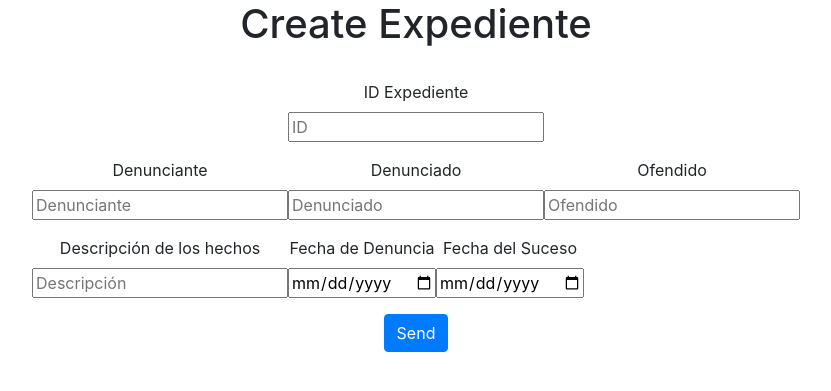
After one commit to RX19/pg, a PHP site: page /Views/CExp.php in a window 1280 px wide. The commit adds this page. Shown: the top 391 px of the page, without its empty margins (224-1055 px from the left). Run offline with PHP 8.4, Linux system fonts and the light colour scheme.

Commit message:
added Cexp a sform to create Exp

```diff
--- a/Controller/UsCon.php
+++ b/Controller/UsCon.php
@@ -13,7 +13,7 @@
             $UsMod = new UsMod();
             $data = $UsMod->getID();
 
-            include ('Views/QExp.php');
+            include ('Views/RExp.php');
 
         }
 
--- /dev/null
+++ b/Views/CExp.php
@@ -0,0 +1,66 @@
+<!DOCTYPE html>
+<html lang="en">
+<head>
+    <meta charset="UTF-8">
+    <meta name="viewport" content="width=device-width, initial-scale=1.0">
+    <link rel="stylesheet" href="https://cdn.jsdelivr.net/npm/bootstrap@4.6.2/dist/css/bootstrap.min.css" integrity="sha384-xOolHFLEh07PJGoPkLv1IbcEPTNtaed2xpHsD9ESMhqIYd0nLMwNLD69Npy4HI+N" crossorigin="anonymous">
+
+    <title>Create Expediente</title>
+</head>
+<body>
+
+    <div class="text-center">
+        <h1>Create Expediente</h1>
+        <img src="" alt="" srcset="">
+    </div>
+
+    <div class="row justify-content-center align-items-center">
+        <form class="text-center" action="../Controller/UsCon.php" method="post">
+
+            <div class="row justify-content-center">
+                <p>
+                    <label for="idexp">ID Expediente</label> <br>
+                    <input type="text" id="idexp" name="idexp" placeholder="ID" required="true">
+                </p>
+
+            </div>
+
+
+            <div class="row justify-md-center">
+
+                <p>
+                    <label for="dnte">Denunciante</label> <br>
+                    <input type="text" id="dnte" name="dnte" placeholder="Denunciante" required="true">
+                </p>
+
+                <p>
+                    <label for="dntec">Denunciado</label> <br>
+                    <input type="text" id="dndo" name="dndo" placeholder="Denunciado" required="true">
+                </p>
+
+                <p>
+                    <label for="ofen">Ofendido</label> <br>
+                    <input type="text" id="ofen" name="ofen" placeholder="Ofendido" required="true">
+                </div>
+
+            <div class="row justify-md-center">
+                <p>
+                    <label for="desc">Descripción de los hechos</label> <br>
+                    <input type="text" id="desc" name="desc" placeholder="Descripción" required="true">
+                </p>
+
+                <p>
+                    <label for="fden">Fecha de Denuncia</label> <br>
+                    <input type="date" id="fden" name="fden" placeholder="Fecha de Denuncia" required="true">
+                </p>
+
+                <p>
+                    <label for="fsuce">Fecha del Suceso</label> <br>
+                    <input type="date" id="fsuc" name="fsuc" placeholder="Fecha del Suceso" required="true">
+                </p>
+            </div>
+            <input class="btn btn-primary" type="submit" name="btnSnd" value="Send">
+    </div>
+
+</body>
+</html>
```
Also changed, not shown: Views/RExp.php (renamed from Views/QExp.php, +9 -9 lines).
